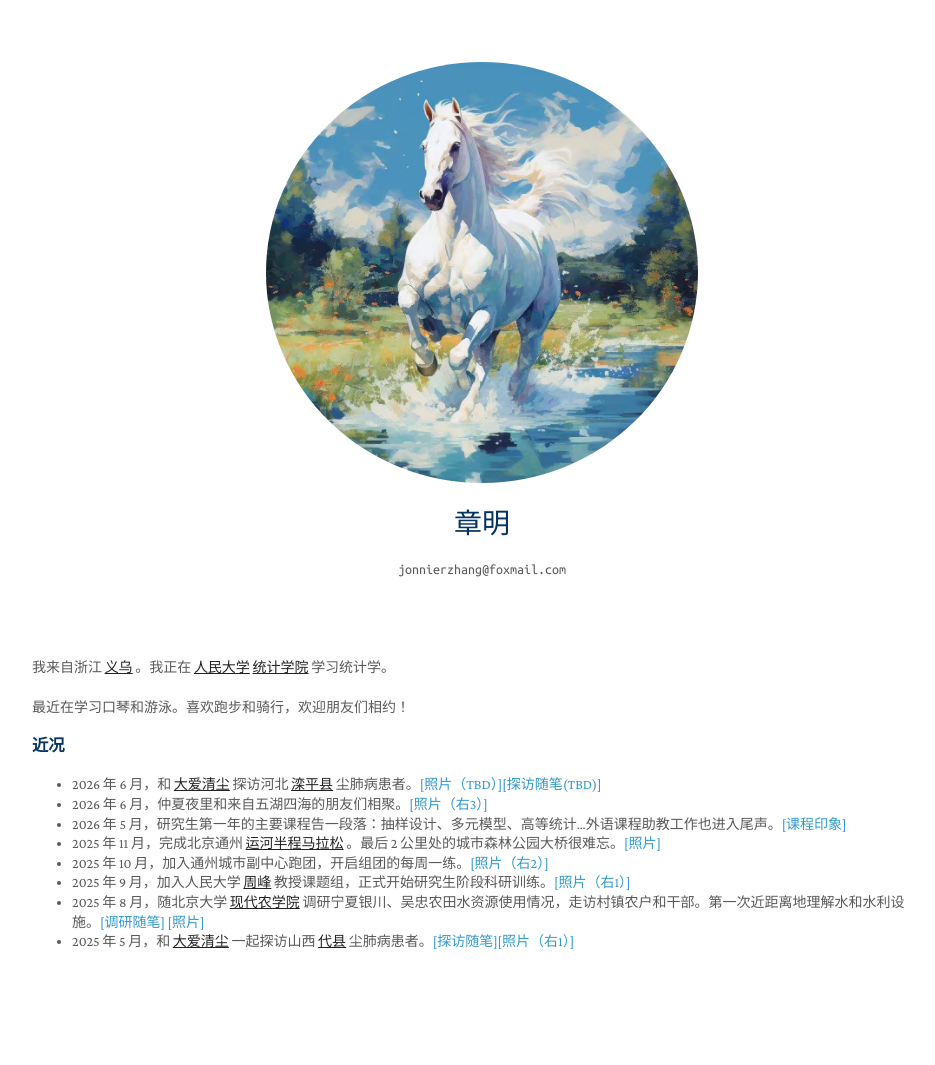
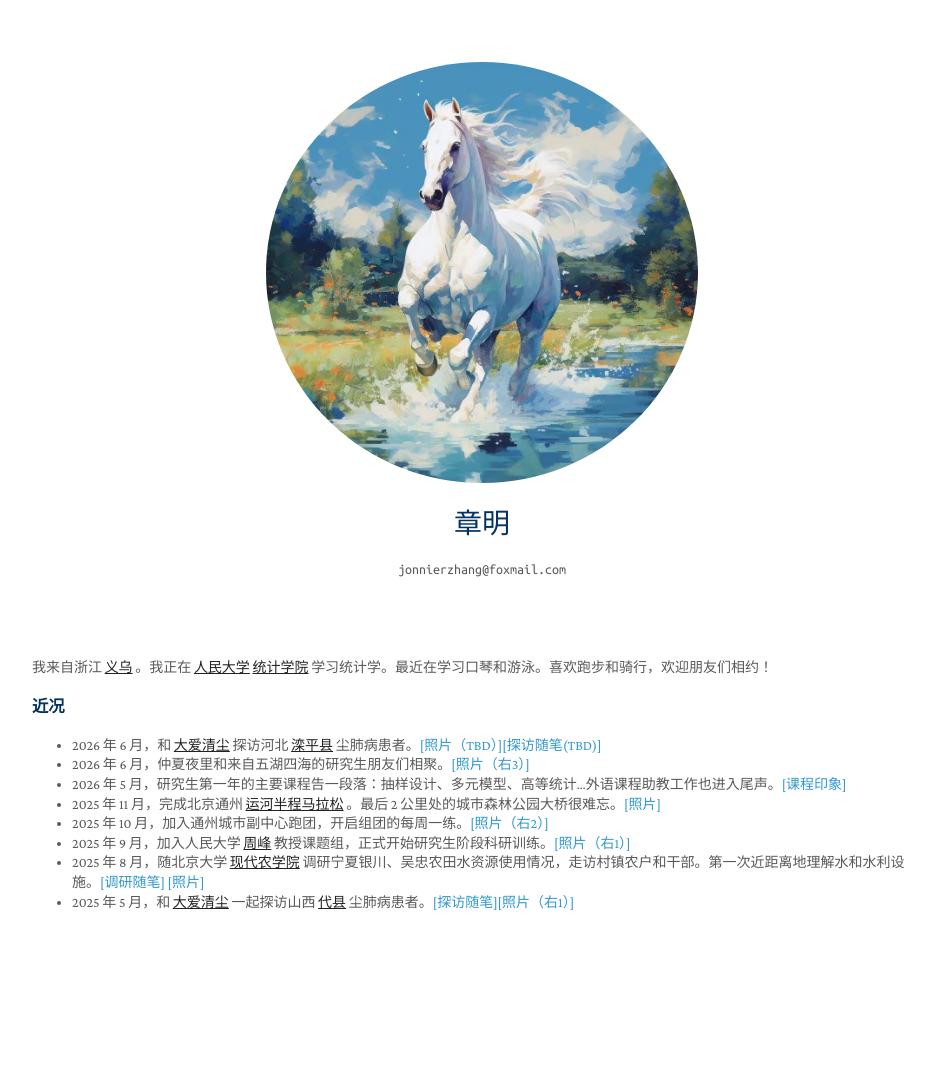
Before and after one commit to zhangming4153/zhangming4153.github.io, a Jekyll site: the page built from index.md, in a window 1280 px wide. Shown: the whole page, without its empty margins (158-1093 px from the left). Built offline with Jekyll 4.4.1, drawn with Linux system fonts in a browser that asks for light colours; a style sheet for code colours, icons or effects is not loaded; after the commit the page ends 1026 px from its top, so only the background shows below that.

Commit message:
Update index.md

```diff
--- a/index.md
+++ b/index.md
@@ -4,13 +4,11 @@ permalink: /
 title: 章明
 ---
 
-我来自浙江 <a href="https://baike.baidu.com/item/义乌市"><strong><u>义乌</u></strong></a> 。我正在 <a href="http://ruc.edu.cn"><strong><u>人民大学</u></strong></a> <a href="http://stat.ruc.edu.cn"><strong><u>统计学院</u></strong></a> 学习统计学。
-
-最近在学习口琴和游泳。喜欢跑步和骑行，欢迎朋友们相约！
+我来自浙江 <a href="https://baike.baidu.com/item/义乌市"><strong><u>义乌</u></strong></a> 。我正在 <a href="http://ruc.edu.cn"><strong><u>人民大学</u></strong></a> <a href="http://stat.ruc.edu.cn"><strong><u>统计学院</u></strong></a> 学习统计学。最近在学习口琴和游泳。喜欢跑步和骑行，欢迎朋友们相约！
 
 ### 近况
 - 2026 年 6 月，和 <a href="https://daqc.org.cn"><strong><u>大爱清尘</u></strong></a> 探访河北 <a href = "https://baike.baidu.com/item/滦平县/7429142"><strong><u>滦平县</u></strong></a> 尘肺病患者。[[照片（TBD）]](/assets/Hebei.png)[[探访随笔(TBD)]](/assets/daai_202606.pdf)
-- 2026 年 6 月，仲夏夜里和来自五湖四海的朋友们相聚。[[照片（右3）]](/assets/friends_party.jpg)
+- 2026 年 6 月，仲夏夜里和来自五湖四海的研究生朋友们相聚。[[照片（右3）]](/assets/friends_party.jpg)
 - 2026 年 5 月，研究生第一年的主要课程告一段落：抽样设计、多元模型、高等统计...外语课程助教工作也进入尾声。[[课程印象]](/assets/course_summary.pdf)
 - 2025 年 11 月，完成北京通州 <a href="https://baike.baidu.com/item/2025北京通州运河半程马拉松/66790330"><strong><u>运河半程马拉松</u></strong></a> 。最后 2 公里处的城市森林公园大桥很难忘。[[照片]](/assets/tongz_semimara_profile.jpg)
 - 2025 年 10 月，加入通州城市副中心跑团，开启组团的每周一练。[[照片（右2）]](/assets/tongz_group.png)
```
